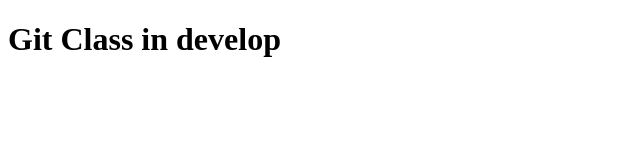
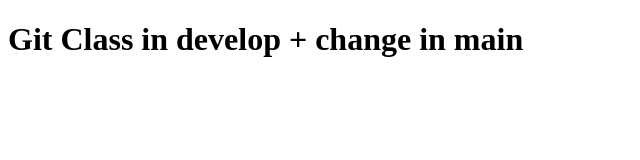
Before and after one commit to SumanMarahathaDH/gitSession, a plain HTML site: page index.html in a window 1280 px wide. Shown: the whole page, without its empty margins (0-640 px from the left). Drawn offline with Linux system fonts and the light colour scheme.

Commit message:
added + in main

```diff
--- a/index.html
+++ b/index.html
@@ -7,6 +7,6 @@
     <title>Document</title>
 </head>
 <body>
-    <h1>Git Class in develop</h1>
+    <h1>Git Class in develop + change in main</h1>
 </body>
 </html>
```
